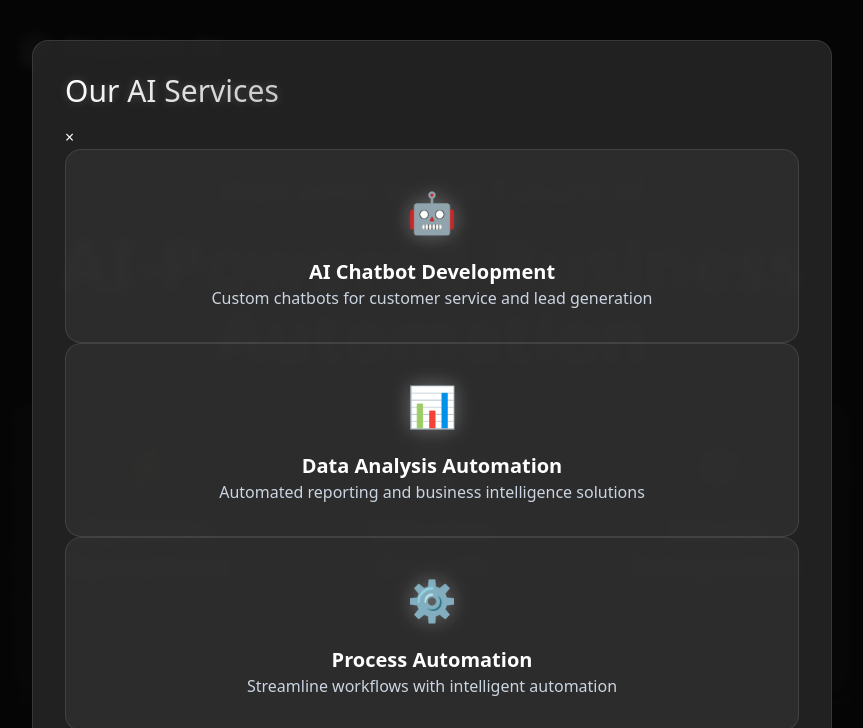
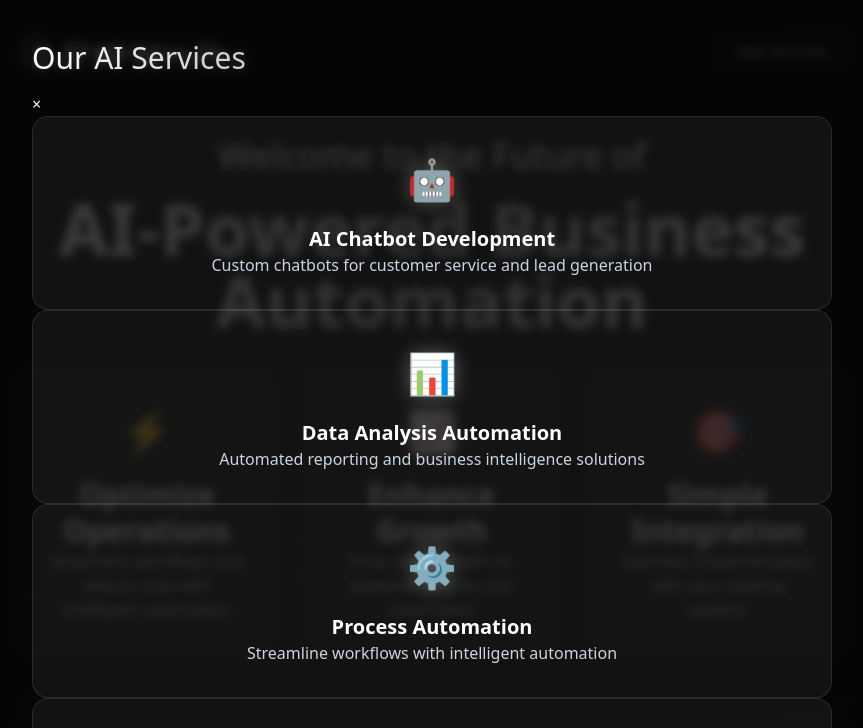
Before and after one commit to fhdkahn/Fahad, a plain HTML site: page index.html in a window 1280 px wide. Both pictures are taken after a click on the button "Our Services". Shown: the top 728 px of the page, without its empty margins (208-1071 px from the left). Drawn offline with nearby package versions, Linux system fonts and the light colour scheme.

Commit message:
Update index.html

```diff
--- a/index.html
+++ b/index.html
@@ -226,7 +226,8 @@
 
   <!-- Add the services modal -->
   <div id="servicesModal" class="services-modal hidden">
-    <div class="modal-content cyber-form">
+    <div class="modal-content">
+      <div class="glass-reflection"></div>
       <div class="modal-header">
         <h2 class="cyber-text text-3xl mb-4">Our AI Services</h2>
         <button class="close-button" onclick="toggleServices()">×</button>
@@ -374,5 +375,50 @@
       }
     });
   </script>
+
+  <!-- Update the cyber-button-small styles -->
+  <style>
+    .cyber-button-small {
+      /* Existing styles */
+      background: #1a1a1a;
+      border: 1px solid rgba(255,255,255,0.2);
+      color: transparent;
+      /* Reduce padding and font size */
+      padding: 0.35rem 1.2rem;
+      border-radius: 0.4rem;
+      font-weight: 600;
+      font-size: 0.9rem;
+      position: relative;
+      overflow: hidden;
+      transition: all 0.3s ease;
+    }
+
+    /* Update the services container spacing */
+    .services-container {
+      margin-left: auto;
+      padding-left: 1.5rem; /* Reduced from 2rem */
+    }
+
+    /* Update the header styles */
+    header {
+      padding-right: 2rem !important; /* Override the existing padding */
+    }
+
+    .header-content {
+      width: 100%;
+      display: flex;
+      justify-content: space-between;
+      align-items: center;
+    }
+
+    .brand-container {
+      flex-shrink: 0;
+    }
+
+    .services-container {
+      margin-left: auto; /* Push to the right */
+      padding-left: 2rem;
+    }
+  </style>
 </body>
 </html>
```
